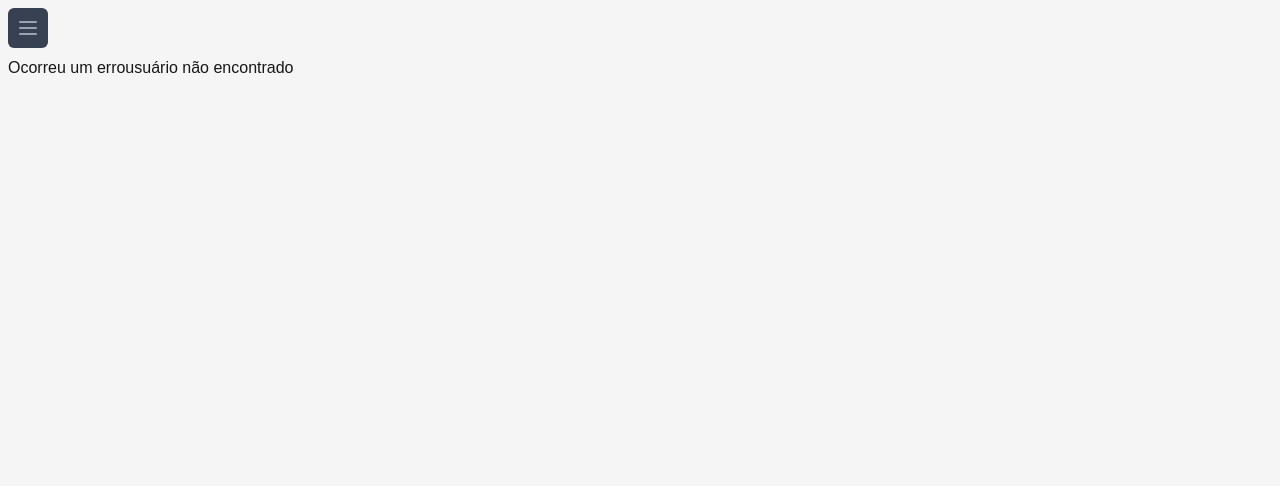
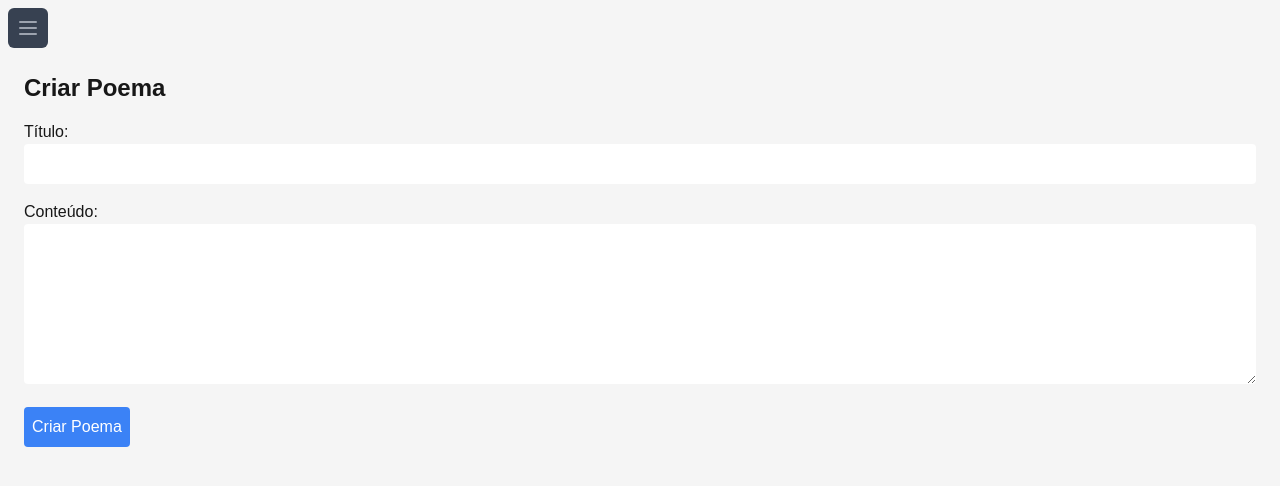
Before and after one commit to antonielzeferino/poesia-plena, a Next.js app: page /poema/criar in a window 1280 px wide. Shown: the top 486 px of the page. Built offline with nearby package versions, Linux system fonts and the light colour scheme; no server answers; the database is empty; sample sign-in values are in the browser's storage.

Commit message:
database fetch optimization

```diff
--- a/src/app/(pages)/poema/criar/CreatePoemForm.tsx
+++ b/src/app/(pages)/poema/criar/CreatePoemForm.tsx
@@ -2,13 +2,12 @@
 
 import { useState, useEffect } from 'react';
 import { useRouter } from 'next/navigation';
-import { User } from '@prisma/client';
 
-interface CreatePoemFormProps {
-  user: User;
-}
+type CreatePoemFormProps = {
+  id: string;
+};
 
-const CreatePoemForm = ({ user }: CreatePoemFormProps) => {
+const CreatePoemForm = ({ id }: CreatePoemFormProps) => {
   const [title, setTitle] = useState('');
   const [content, setContent] = useState('');
   const [authorId, setAuthorId] = useState<string>('');
@@ -17,10 +16,10 @@ const CreatePoemForm = ({ user }: CreatePoemFormProps) => {
   const router = useRouter();
 
   useEffect(() => {
-    if (user) {
-      setAuthorId(user.id);
+    if (id) {
+      setAuthorId(id);
     }
-  }, [user]);
+  }, [id]);
 
   const handleSubmit = async (e: React.FormEvent) => {
     e.preventDefault();
--- a/src/app/(pages)/poema/criar/page.tsx
+++ b/src/app/(pages)/poema/criar/page.tsx
@@ -1,7 +1,7 @@
 import { getServerSession } from 'next-auth';
 import CreatePoemForm from './CreatePoemForm';
 import { authOptions } from '@/lib/auth';
-import { prisma } from '@/lib/prisma';
+import withAuth from '@/lib/withAuth';
 
 const CreatePoemPage = async () => {
   const session = await getServerSession(authOptions);
@@ -14,22 +14,14 @@ const CreatePoemPage = async () => {
     );
   }
 
-  const user = await prisma.user.findUnique({
-    where: { username: session.user.username },
-  });
-
-  if(!user) {
-    return (
-      <div>Ocorreu um errousuário não encontrado</div>
-    )
-  }
+  const userId = session.user.id;
 
   return (
     <div className="container mx-auto p-4">
       <h1 className="text-2xl font-bold mb-4">Criar Poema</h1>
-      <CreatePoemForm user={user} />
+      <CreatePoemForm id={userId} />
     </div>
   );
 };
 
-export default CreatePoemPage;
+export default withAuth(CreatePoemPage);
```
